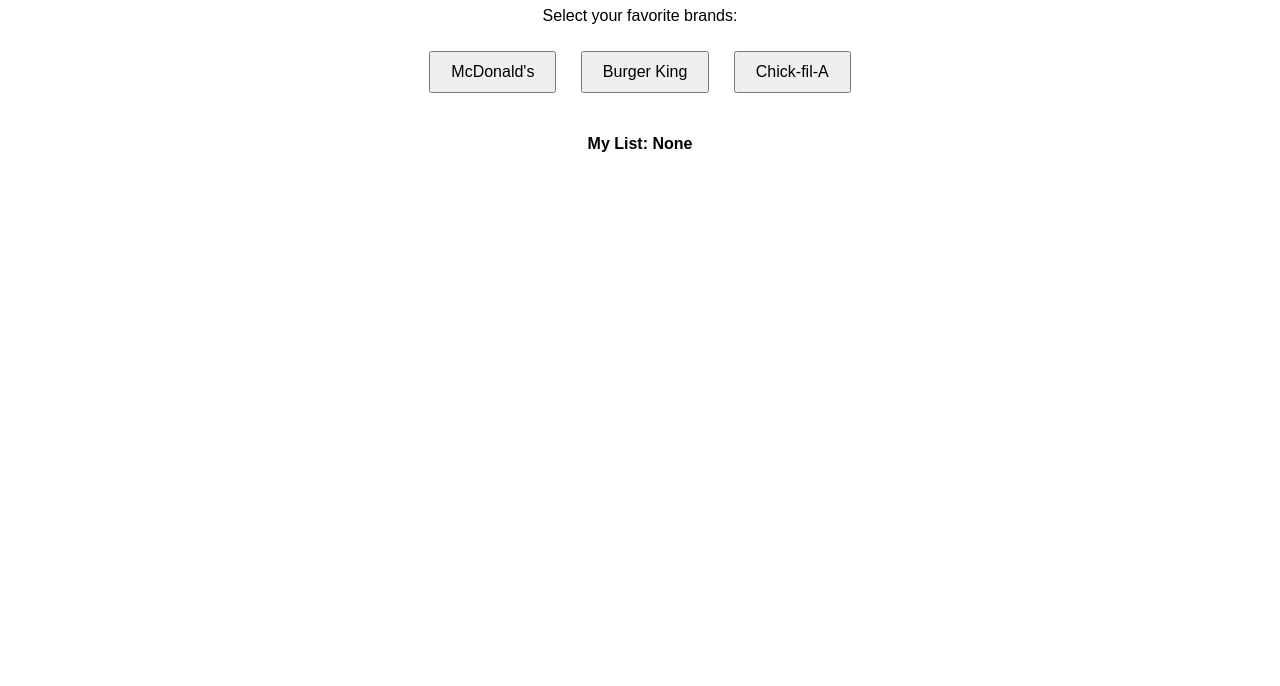
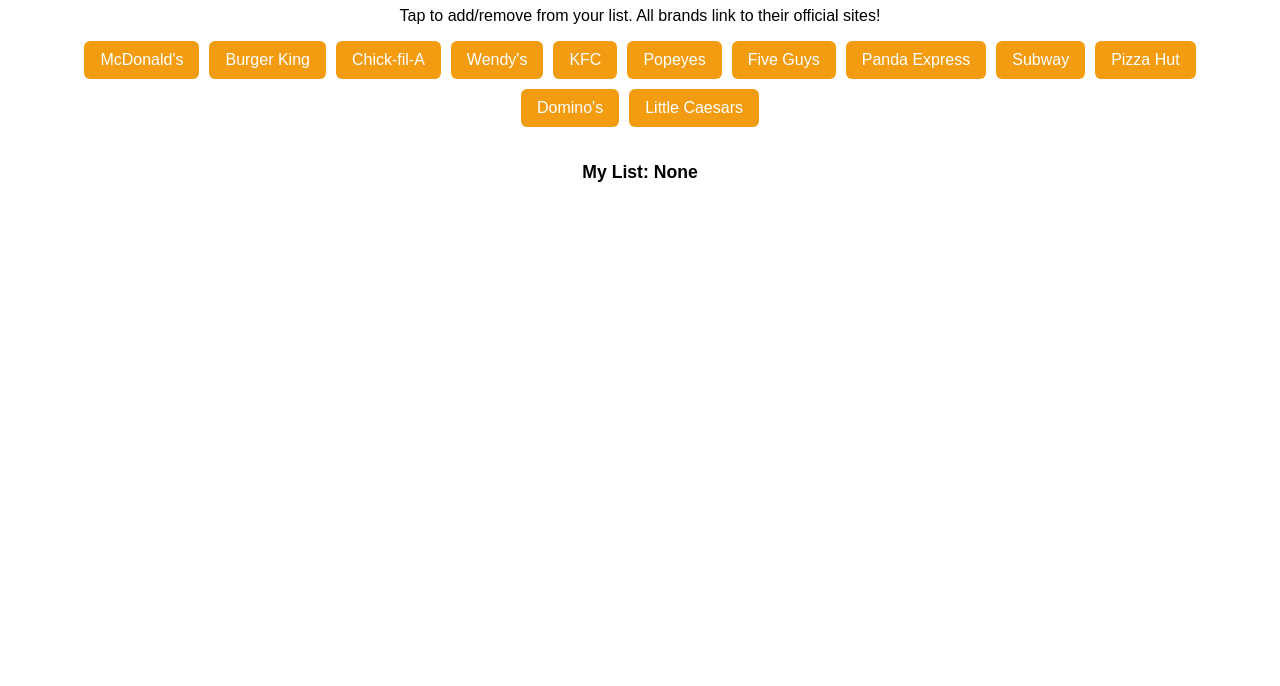
Before and after one commit to hyunmi55378/Yumpick, a plain HTML site: page index.html in a window 1280 px wide. Shown: the part 114-800 px from the top of the page. Drawn offline with Linux system fonts and the light colour scheme.

Commit message:
Add files via upload

```diff
--- a/index.html
+++ b/index.html
@@ -1,28 +1,57 @@
 <!DOCTYPE html>
 <html lang="en">
 <head>
-  <meta charset="UTF-8" />
-  <meta name="viewport" content="width=device-width, initial-scale=1.0"/>
-  <title>YumPick App</title>
+  <meta charset="UTF-8">
+  <meta name="viewport" content="width=device-width, initial-scale=1.0">
+  <title>YumPick</title>
   <style>
-    body { font-family: sans-serif; padding: 2em; text-align: center; }
-    button { margin: 10px; padding: 10px 20px; font-size: 1em; }
-    #myList { margin-top: 2em; font-weight: bold; }
+    body { font-family: Arial, sans-serif; text-align: center; padding: 2em; }
+    h1 { color: #e74c3c; }
+    .brands { display: flex; flex-wrap: wrap; justify-content: center; gap: 10px; margin-bottom: 20px; }
+    .brand-btn {
+      background-color: #f39c12; color: white; border: none; padding: 10px 16px;
+      font-size: 1em; border-radius: 6px; cursor: pointer;
+    }
+    .brand-btn:hover { background-color: #e67e22; }
+    #myList { margin-top: 2em; font-weight: bold; font-size: 1.1em; }
   </style>
 </head>
 <body>
-  <h1>🍔 Welcome to YumPick!</h1>
-  <p>Select your favorite brands:</p>
-  <button onclick="addToList('McDonald's')">McDonald's</button>
-  <button onclick="addToList('Burger King')">Burger King</button>
-  <button onclick="addToList('Chick-fil-A')">Chick-fil-A</button>
+  <h1>🍔 YumPick: Pick Your Favorite Brands!</h1>
+  <p>Tap to add/remove from your list. All brands link to their official sites!</p>
+  <div class="brands">
+    <button class="brand-btn" onclick="toggleBrand('McDonald\'s', 'https://www.mcdonalds.com')">McDonald's</button>
+    <button class="brand-btn" onclick="toggleBrand('Burger King', 'https://www.burgerking.com')">Burger King</button>
+    <button class="brand-btn" onclick="toggleBrand('Chick-fil-A', 'https://www.chick-fil-a.com')">Chick-fil-A</button>
+    <button class="brand-btn" onclick="toggleBrand('Wendy\'s', 'https://www.wendys.com')">Wendy's</button>
+    <button class="brand-btn" onclick="toggleBrand('KFC', 'https://www.kfc.com')">KFC</button>
+    <button class="brand-btn" onclick="toggleBrand('Popeyes', 'https://www.popeyes.com')">Popeyes</button>
+    <button class="brand-btn" onclick="toggleBrand('Five Guys', 'https://www.fiveguys.com')">Five Guys</button>
+    <button class="brand-btn" onclick="toggleBrand('Panda Express', 'https://www.pandaexpress.com')">Panda Express</button>
+    <button class="brand-btn" onclick="toggleBrand('Subway', 'https://www.subway.com')">Subway</button>
+    <button class="brand-btn" onclick="toggleBrand('Pizza Hut', 'https://www.pizzahut.com')">Pizza Hut</button>
+    <button class="brand-btn" onclick="toggleBrand('Domino\'s', 'https://www.dominos.com')">Domino's</button>
+    <button class="brand-btn" onclick="toggleBrand('Little Caesars', 'https://www.littlecaesars.com')">Little Caesars</button>
+  </div>
+
   <div id="myList">My List: <span id="listItems">None</span></div>
 
   <script>
-    const selected = new Set();
-    function addToList(brand) {
-      selected.add(brand);
-      document.getElementById('listItems').innerText = Array.from(selected).join(', ');
+    const selected = new Map();
+
+    function toggleBrand(name, url) {
+      if (selected.has(name)) {
+        selected.delete(name);
+      } else {
+        selected.set(name, url);
+        window.open(url, '_blank');
+      }
+      updateList();
+    }
+
+    function updateList() {
+      const output = Array.from(selected.keys());
+      document.getElementById('listItems').innerText = output.length > 0 ? output.join(', ') : 'None';
     }
   </script>
 </body>
```
Also changed, not shown: 1 other file.
